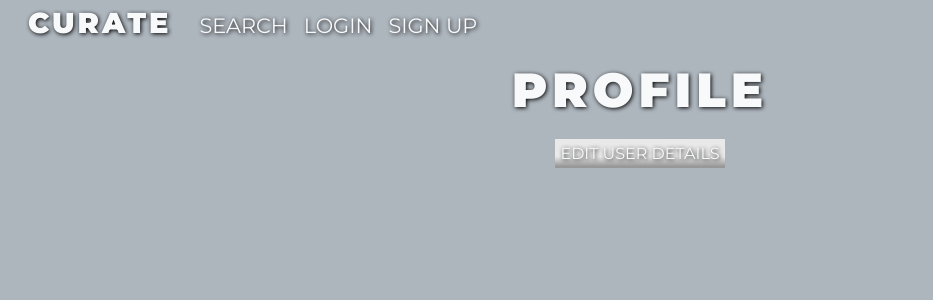
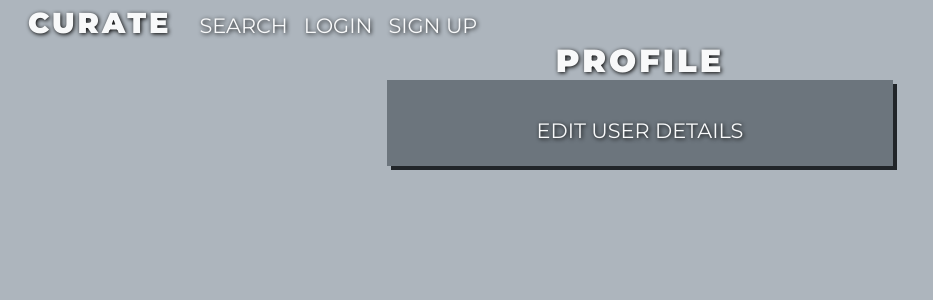
Before and after one commit to amodttech/Curate-frontend, a React (Create React App) app: page /profile in a window 1280 px wide. Shown: the top 300 px of the page, without its empty margins (0-933 px from the left). Built offline with nearby package versions, Linux system fonts and the light colour scheme.

Commit message:
profile page edits

```diff
--- a/src/components/Exhibit/ExhibitGallery.js
+++ b/src/components/Exhibit/ExhibitGallery.js
@@ -47,7 +47,7 @@ function ExhibitGallery({exhibitionObjects}) {
                     <a href={item.image}><img className="description-image" src={item.image} alt={item.title}/></a>
                   </div>
                   <div className="slide-right">
-                    {item.description}
+                    <p className="description-p">{item.description}</p>
                   </div>
                 </div></>}
 
--- a/src/components/Exhibit/ExhibitMenu.js
+++ b/src/components/Exhibit/ExhibitMenu.js
@@ -4,7 +4,7 @@ import { useHistory } from "react-router-dom";
 /// REDUX IMPORTS
 import { useSelector} from 'react-redux'
 
-function Exhibit() {
+function ExhibitMenu() {
     const history = useHistory();
     // REDUX
     const user = useSelector((state) => state.user)
@@ -46,4 +46,4 @@ function Exhibit() {
   );
 }
 
-export default Exhibit;
+export default ExhibitMenu;
--- a/src/components/NavBar.js
+++ b/src/components/NavBar.js
@@ -40,6 +40,7 @@ function NavBar() {
     dispatch(setBio(""))
     dispatch(addExhibitions(""))
     dispatch(setUsername(""))
+    history.push("/")
   }
   function handleSignup(){
     history.push("/signup")
--- a/src/components/User/Profile.js
+++ b/src/components/User/Profile.js
@@ -69,44 +69,29 @@ function Profile() {
   //// ------------
   return (
     <div className="profile-container">
-      <h1>PROFILE</h1>
+      <h2>PROFILE</h2>
       <div className="profile-user-details">
         <h3>{user.username}</h3>
-        <h3>{user.display_name}</h3>
-        <h3>{user.bio}</h3>
+        {/* <h3>{user.display_name}</h3> */}
+        <p>{user.bio}</p>
         <div onClick={handleEditClick} className="profile-edit-button">EDIT USER DETAILS</div>
       </div>
       {editTog ? <>
+      <p></p>
       <form className="profile-form" onSubmit={handleSubmit}>
-        <h2>EDIT PROFILE</h2>
-        <div className="profile-label">
+          <h2>EDIT PROFILE</h2>
           <h3>USERNAME</h3>
-        </div>
-        <div className="profile-input">
           <input type="text" id="username" value={formUsername} onChange={(e) => setFormUsername(e.target.value)} />
-        </div>
-        <div className="profile-label">
           <h3>PASSWORD</h3>
-        </div>
-        <div className="profile-input">
           <input type="password" id="password" value={password} onChange={(e) => setPassword(e.target.value)} />
-        </div>
-        <div className="profile-label">
-          <h3>NAME</h3>
-        </div>
-        <div className="profile-input">
-          <input type="text" id="displayName" value={formName} onChange={(e) => setFormName(e.target.value)} />
-        </div>
-        <div className="profile-label">
+          {/* <h3>NAME</h3>
+          <input type="text" id="displayName" value={formName} onChange={(e) => setFormName(e.target.value)} /> */}
           <h3>BIO</h3>
-        </div>
-        <div className="profile-input">
           <input type="text" id="bio" value={formBio} onChange={(e) => setFormBio(e.target.value)} />
-        </div>
-        <div className="profile-submit">
-          <button type="submit">SUBMIT</button>
-          <button type="delete" className="profile-delete" onClick={handleDelete}>DELETE</button>
-        </div>
+          <div className="profile-submit">
+            <button type="submit">SUBMIT</button>
+            <button type="delete" className="profile-delete" onClick={handleDelete}>DELETE</button>
+          </div>
       </form>
       </> : null}
 
--- a/src/stylesheets/exhibit-gallery.css
+++ b/src/stylesheets/exhibit-gallery.css
@@ -57,12 +57,21 @@
     max-width: 100%;
     max-height: 100%;
     object-fit: contain;
+    background-color: #6c757dff;
+    box-shadow: 4px 4px #212529ff;
+}
+.description-p {
+    margin-top: 0%;
+    margin-left: 10px;
+
 }
 
 .nodescription-image {
     max-width: 100%;
-    max-height: 100%;
+    max-height: 800px;
     object-fit: contain;
+    background-color: #6c757dff;
+    box-shadow: 4px 4px #212529ff;
 }
 
 
--- a/src/stylesheets/profile.css
+++ b/src/stylesheets/profile.css
@@ -16,32 +16,41 @@ h3 {
     margin: 0px;
 }
 .profile-user-details {
-
+    width: 40%;
+    padding-block: 20px;
+    margin: 0% auto;
+    background-color: #6c757dff;
+    box-shadow: 4px 4px #212529ff;
 }
 .profile-edit-button{
     display: inline;
-    padding: 5px;
+    margin-inline: 3px;
     width: fit-content;
     height: 30px;
     line-height: 30px;
-    background: linear-gradient(180deg, rgba(233,233,233,1) 61%, rgba(152,152,152,1) 94%);
-    font-size: medium;
-
+    padding: 5px;
+    font-size: 1.3em;
+    transition: color .5s;
+    font-weight: 400;
 }
 .profile-edit-button:hover{
-    background: linear-gradient(180deg, rgba(233,233,233,1) 61%, rgba(152,152,152,1) 80%);
     cursor: pointer;
+    color: gold;
 }
 
 .profile-form{
-
+    width: 40%;
+    padding-block: 20px;
+    margin: 0% auto;
+    background-color: #6c757dff;
+    box-shadow: 4px 4px #212529ff;
 }
-.profile-label {
+/* .profile-label {
     margin: 0px;
-}
+} */
 
 .profile-input {
-    margin: 0px;
+    width: 80%;
 }
 .profile-submit {
 
```
